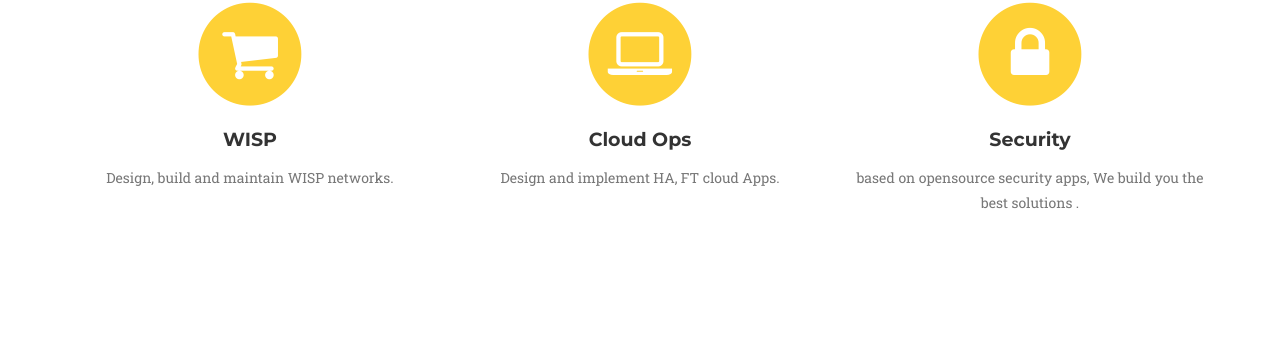
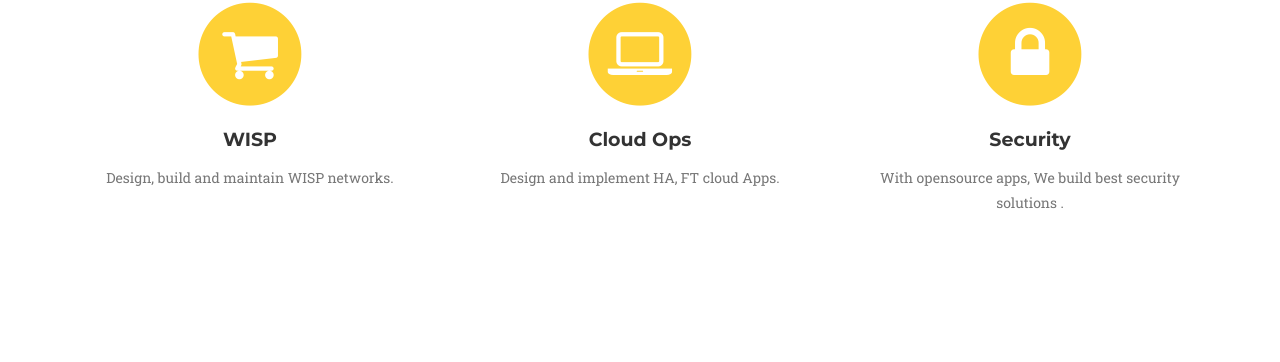
Before and after one commit to ijadait/ijadait.github.io, a Jekyll site: the page built from index.html, in a window 1280 px wide and 900 px high, scrolled down 978 px. Shown: the part 92-454 px from the top of the window. Built offline with Jekyll 4.4.1, drawn with Linux system fonts in a browser that asks for light colours; some web fonts are replaced.

Commit message:
Updated services.html

```diff
--- a/_includes/services.html
+++ b/_includes/services.html
@@ -30,7 +30,7 @@
                         <i class="fa fa-lock fa-stack-1x fa-inverse"></i>
                     </span>
                     <h4 class="service-heading">Security</h4>
-                    <p class="text-muted">based on opensource security apps, We build you the best solutions .</p>
+                    <p class="text-muted">With opensource apps, We build best security solutions .</p>
                 </div>
             </div>
         </div>
```
